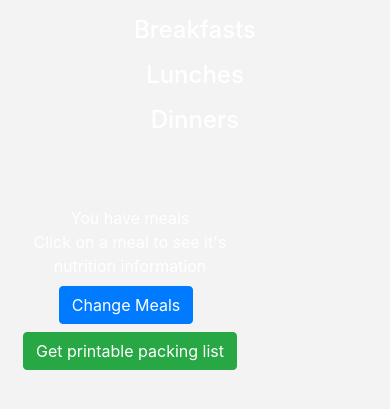
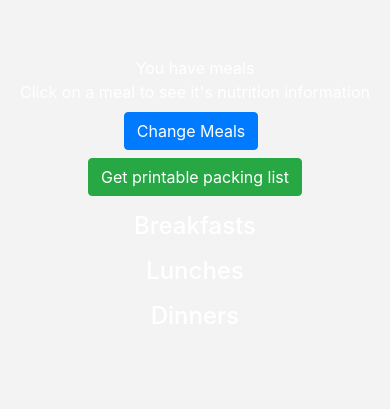
Before and after one commit to jakejg/Backcountry-Food-Planner, a Flask app: template app/templates/meal_plan.html in a window 390 px wide. Shown: the part 76-485 px from the top of the page. Run offline with Flask 2, Linux system fonts and the light colour scheme; the template is opened without the code that fills it, so the values that code supplies are empty; some libraries are stand-ins or nearby versions.

Commit message:
added breakpoint for meal-plan page

```diff
--- a/app/templates/meal_plan.html
+++ b/app/templates/meal_plan.html
@@ -73,13 +73,13 @@
 
 {% block content %}
 <div class="container">
-  <div class="row">
+  <div class="row flex-column-reverse flex-sm-row">
     <div class="col-12 col-sm-4">
       {{ meal_type("Breakfast")}}
       {{ meal_type("Lunch")}}
       {{ meal_type("Dinner")}}
     </div>
-    <div class="col-8 text-white text-center mt-5">
+    <div class=" col-12 col-sm-8 text-white text-center mt-5">
       <h1>{{trip.name}}</h1>
       <div class=" detail ">You have {{meal_numbers["total_meals"]}}{% if meal_numbers["total_meals"] != 1 %} meals {% else %} meal {% endif %}</div>
       <div class="detail">Click on a meal to see it's nutrition information</div>
```
